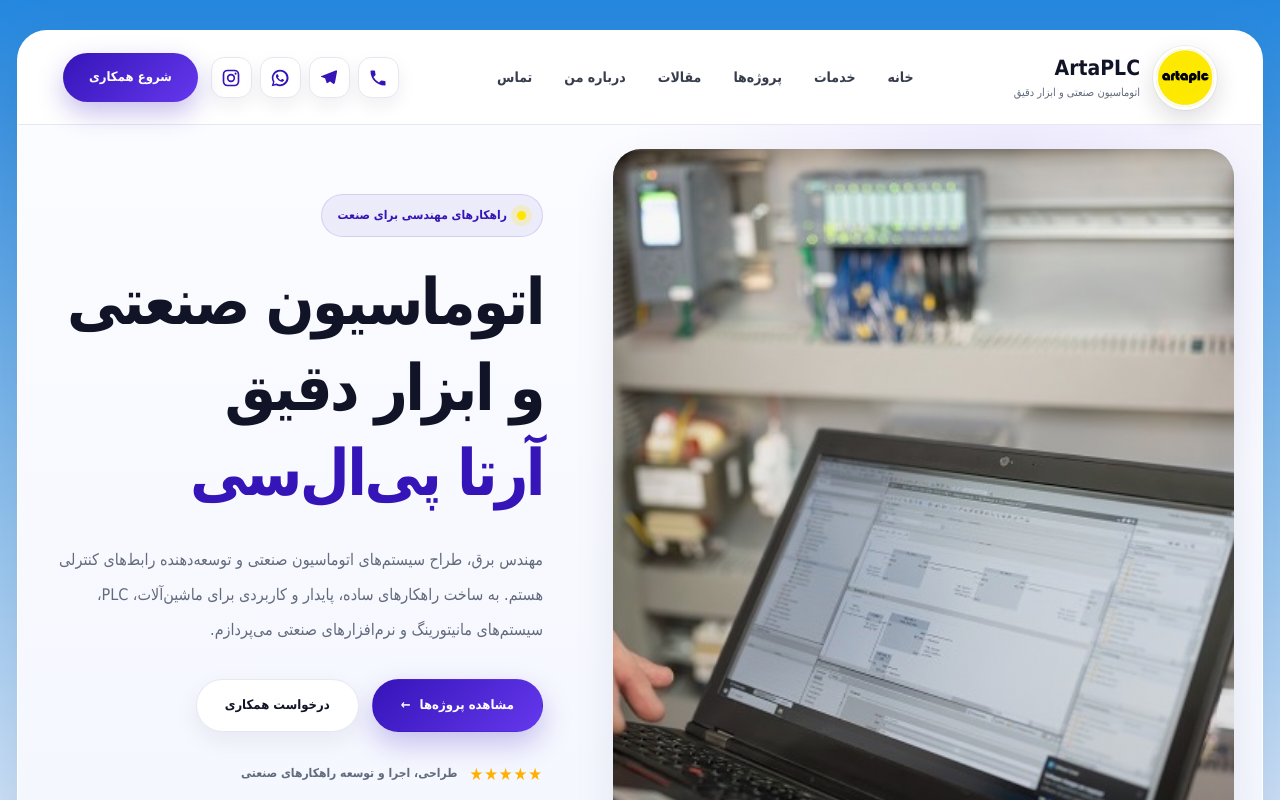
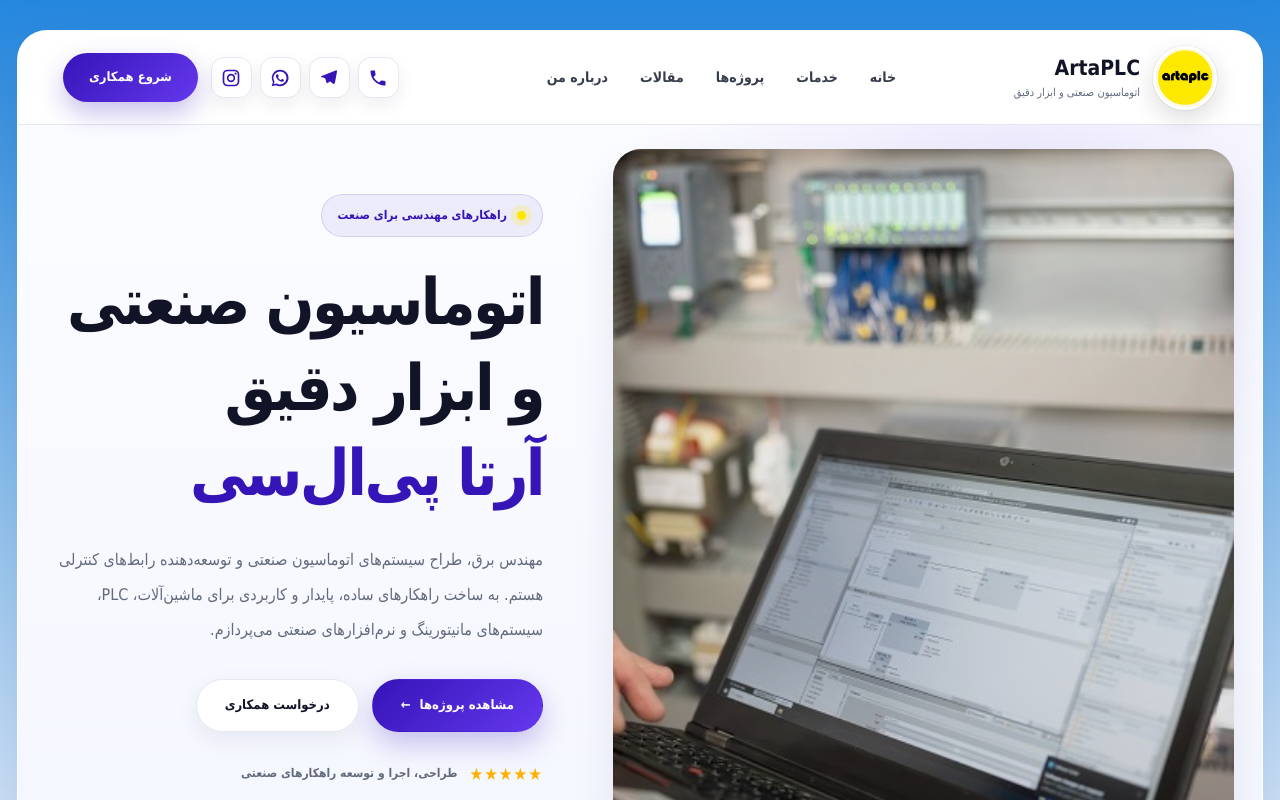
Before and after one commit to hafez9191/hafezcontrol, a plain HTML site: page index.html in a window 1280 px wide. Shown: the top 800 px of the page. Drawn offline with Linux system fonts and the light colour scheme.

Commit message:
Update index.html

```diff
--- a/index.html
+++ b/index.html
@@ -1383,7 +1383,8 @@
         </a>
 
         <a href="#contact">
-          تماس
+          <!-- تماس -->
+
         </a>
 
       </nav>
```
